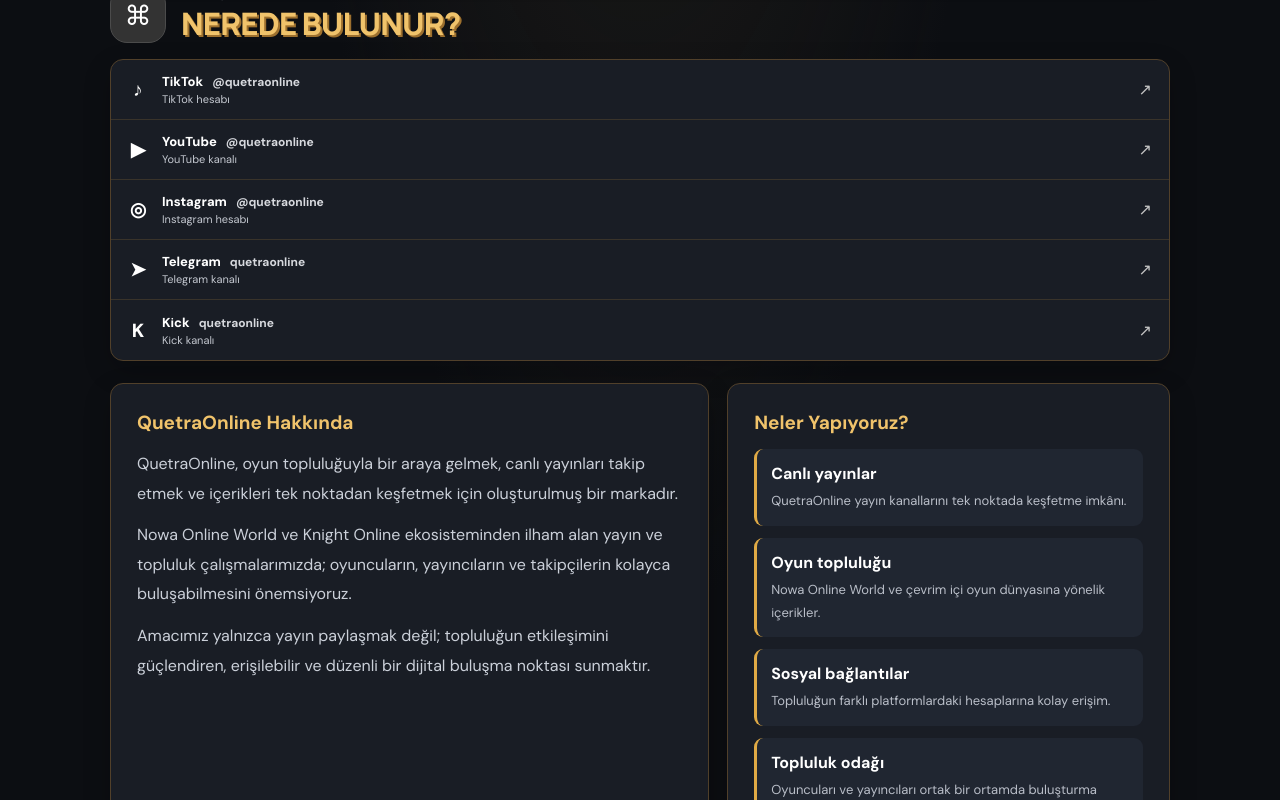
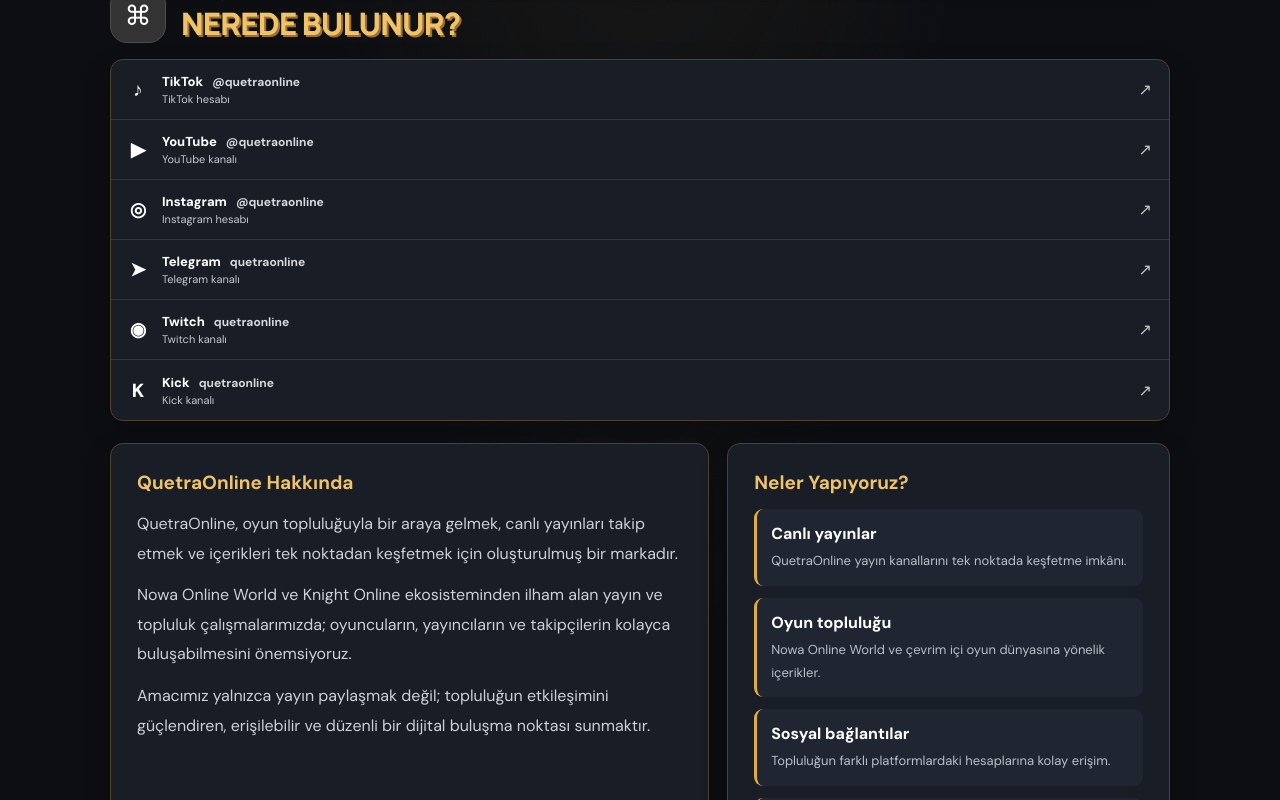
Before and after one commit to quetraonline/quetraonline, a Next.js app: page /hakkimda in a window 1280 px wide. Shown: the part 904-1704 px from the top of the page. Built offline with nearby package versions, Linux system fonts and the light colour scheme; no server answers.

Commit message:
Add QuetraOnline Twitch platform link

```diff
--- a/app/hakkimda/page.js
+++ b/app/hakkimda/page.js
@@ -78,6 +78,7 @@ export default function AboutPage() {
               { icon: "▶", name: "YouTube", handle: "@quetraonline", detail: "YouTube kanalı", href: "https://www.youtube.com/@quetraonline" },
               { icon: "◎", name: "Instagram", handle: "@quetraonline", detail: "Instagram hesabı", href: "https://www.instagram.com/quetraonline" },
               { icon: "➤", name: "Telegram", handle: "quetraonline", detail: "Telegram kanalı", href: "https://t.me/quetraonline" },
+              { icon: "◉", name: "Twitch", handle: "quetraonline", detail: "Twitch kanalı", href: "https://www.twitch.tv/quetraonline" },
               { icon: "K", name: "Kick", handle: "quetraonline", detail: "Kick kanalı", href: "https://kick.com/quetraonline" }
             ].map((item) => (
               <a className="platform-row" key={item.name + item.handle} href={item.href || undefined} target={item.href ? "_blank" : undefined} rel={item.href ? "noreferrer" : undefined}>
```
